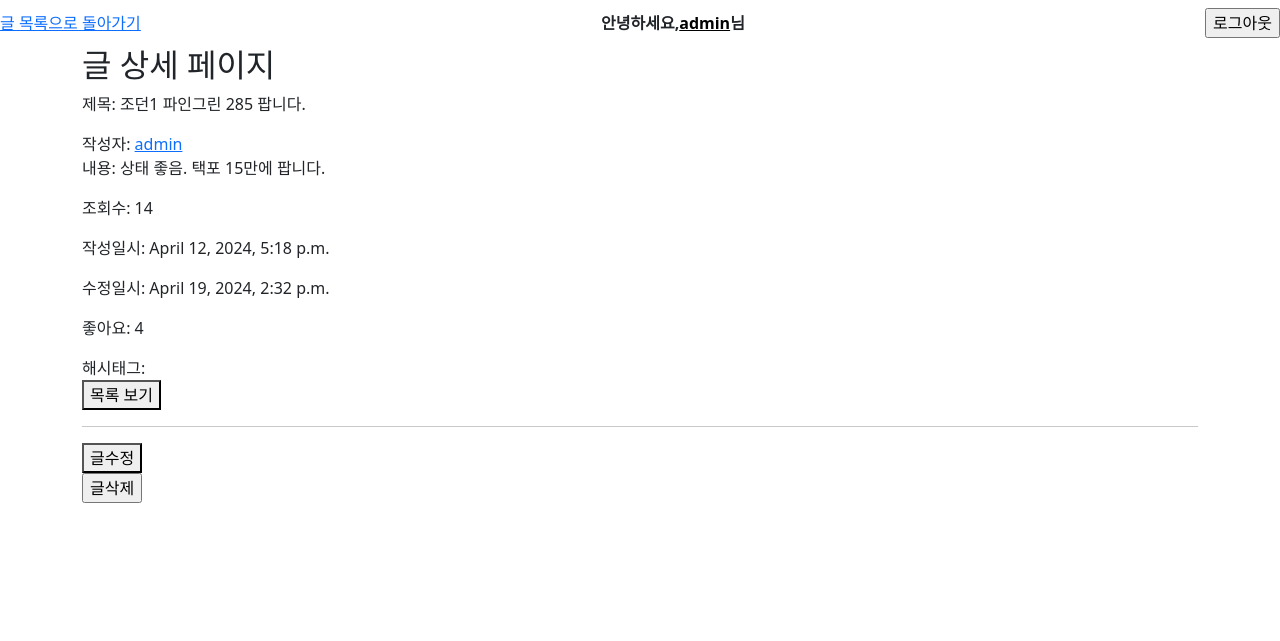
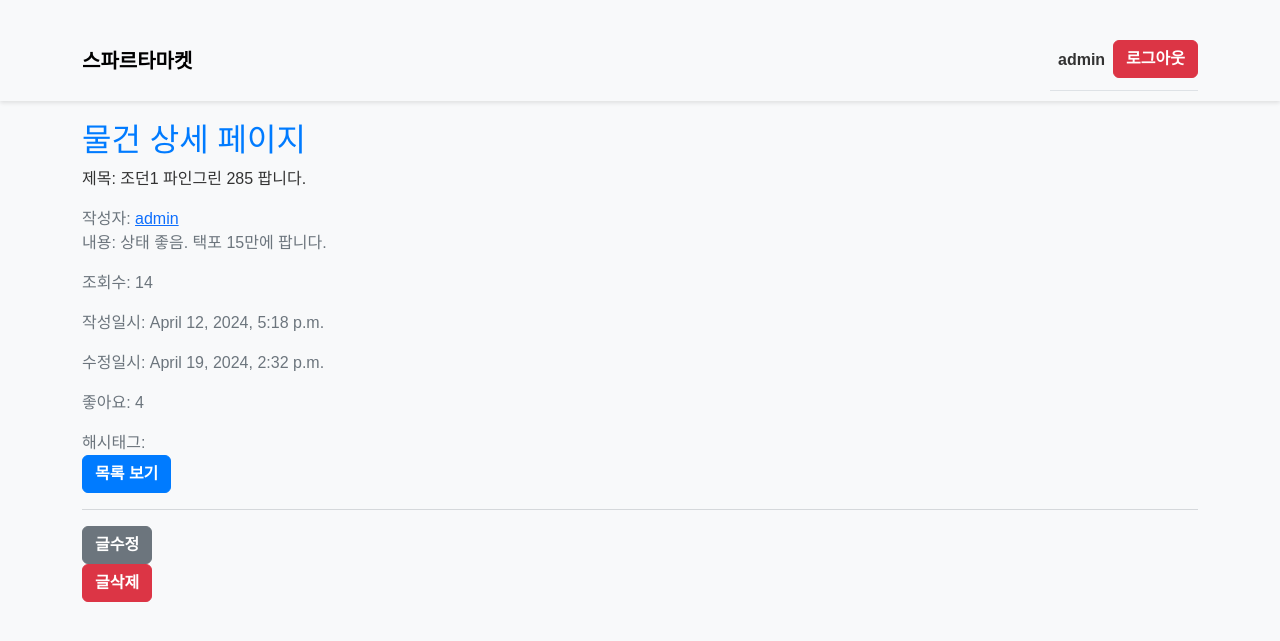
Before and after one commit to gozzun/Sparta-HW2, a Django app: page /products/5/ in a window 1280 px wide. Shown: the top 641 px of the page. Run offline with Django 4.2, Linux system fonts and the light colour scheme; a user stored in the database is signed in; data comes from the database, SQL or seed files in the repository; both versions use the stored data as it was after the commit; some libraries are stand-ins or nearby versions.

Commit message:
최종-템플릿 꾸미기 완

```diff
--- a/accounts/models.py
+++ b/accounts/models.py
@@ -9,5 +9,3 @@ class User(AbstractUser):
     )
     image = models.ImageField(upload_to="images/", blank=True) #이미지 추가
     created_at = models.DateTimeField(auto_now_add=True)
-    # products = models.ForeignKey(Product, on_delete=models.CASCADE, related_name="created_by")
-    # like_products = models.ManyToManyField(Product, related_name="liked_by")
--- a/accounts/views.py
+++ b/accounts/views.py
@@ -70,8 +70,6 @@ def login(request):
 
 @require_POST #POST 요청만 가능
 def logout(request):
-    # if request.method == "POST":
-    #     auth_logout(request)
     if request.user.is_authenticated:
         auth_logout(request)
     return redirect("products:products")
--- a/products/templates/products/create.html
+++ b/products/templates/products/create.html
@@ -3,8 +3,6 @@
 
 {% block content %}
 <h1>New Product</h1>
-<!-- 미디어 전송을 위해 enctype 부분 추가 -->
-<!-- <form action="{% url 'products:create' %}" method="POST" enctype="multipart/form-data"> -->
 <form action="{% url 'products:create' %}" method="POST" enctype="multipart/form-data">
 
     {% csrf_token %}
--- a/products/templates/products/product_detail.html
+++ b/products/templates/products/product_detail.html
@@ -1,10 +1,10 @@
 {% extends "base.html" %}
 
 {% block content %}
-
-    <h2>글 상세 페이지</h2>
+    <h2>물건 상세 페이지</h2>
     <p>제목: {{ product.title }}</p>
-    <div style="display: inline;">작성자: <a href="{% url 'accounts:profile' product.author.username %}">{{ product.author.username }}</a></div>
+    <div class="product-info">
+        작성자: <a href="{% url 'accounts:profile' product.author.username %}">{{ product.author.username }}</a>
         <!-- 이미지가 있는 product인 경우 출력 -->
         {% if product.image %}
             <br><img src="{{ product.image.url }}">
@@ -22,37 +22,14 @@
             {{ tag.name }}
         {% endfor %}
 
-    <a href="{% url 'products:products' %}"><br><button>목록 보기</button></a>
+        <a href="{% url 'products:products' %}"><br><button class="btn btn-primary">목록 보기</button></a>
         <hr>
         {% if user == product.author %}
-    <a href="{% url 'products:update' product.pk %}"><button>글수정</button></a>
+        <a href="{% url 'products:update' product.pk %}"><button class="btn btn-secondary">글수정</button></a>
         <form action="{% url 'products:delete' product.pk %}" method="POST">
             {% csrf_token %}
-        <input type="submit" value="글삭제">
+            <input type="submit" value="글삭제" class="btn btn-danger">
         </form>
         {% endif %}
-
-    {% comment %}
-    <hr>
-    <h3>댓글 {{ comments|length }}개</h3>
-    {% if request.user.is_authenticated %}
-    <form action="{% url 'products:comment_create' product.pk %}" method="POST">
-        {% csrf_token %}
-        {{ comment_form.as_p }}
-        <input type="submit" value="댓글작성">
-    </form>
-    {% endif %}
-
-    <ul>
-        {% for comment in comments %}
-            <li>{{ comment.content }} - {{ comment.user.username }}</li>
-            {% if user == comment.user %}
-            <form action="{% url 'products:comment_delete' product.pk comment.pk%}" method="POST">
-                {% csrf_token %}
-                <input type="submit" value="삭제">
-            </form>
-            {% endif %}
-        {% endfor %}
-    </ul>
-    {% endcomment %}
+    </div>
 {% endblock content %}
--- a/products/views.py
+++ b/products/views.py
@@ -18,10 +18,10 @@ def products(request):
 
     if search:
         products = products.filter(
-            Q(title__icontains=search) |  # 제목에 검색어가 포함된 경우
-            Q(content__icontains=search) |  # 물건 설명에 검색어가 포함된 경우
-            Q(hashtags__name__icontains=search) |  # 해시태그에 검색어가 포함된 경우
-            Q(author__username__icontains=search)  # 유저네임에 검색어가 포함된 경우
+            Q(title__icontains=search) |
+            Q(content__icontains=search) |
+            Q(hashtags__name__icontains=search) |
+            Q(author__username__icontains=search)
         ).distinct()  # 중복된 결과 제거
 
     context = {
@@ -32,14 +32,10 @@ def products(request):
 def product_detail(request, pk):
     product = get_object_or_404(Product, pk=pk) #500번대 에러 -> 404로 대체
     hashtag = product.hashtags.all()
-    # comment_form = CommentForm()
-    # comments = product.comments.all() # view를 건드리지 않고, html에서도 가능
     product.increment_views()
     context = {
         "product": product,
         "hashtag": hashtag,
-        # "comment_form": comment_form,
-        # "comments": comments,
     }
     return render(request, "products/product_detail.html", context)
 
--- a/static/css/style.css
+++ b/static/css/style.css
@@ -1,3 +1,104 @@
+body {
+    font-family: Arial, sans-serif;
+    background-color: #f8f9fa;
+    color: #333;
+}
+
+.navbar {
+    background-color: #fff;
+    box-shadow: 0 2px 4px rgba(0, 0, 0, 0.1);
+    padding: 10px 0;
+}
+
+.navbar-brand {
+    font-weight: bold;
+}
+
+.navbar-nav .nav-link {
+    color: #333;
+    font-weight: bold;
+}
+
+.navbar-nav .nav-link:hover {
+    color: #007bff;
+}
+
+.container {
+    margin-top: 20px;
+}
+
+h1, h2 {
+    color: #007bff;
+}
+
+h3 {
+    color: #6c757d;
+}
+
+.btn {
+    font-weight: bold;
+}
+
+.btn-primary {
+    background-color: #007bff;
+    border-color: #007bff;
+}
+
+.btn-primary:hover {
+    background-color: #0056b3;
+    border-color: #0056b3;
+}
+
+.btn-secondary {
+    background-color: #6c757d;
+    border-color: #6c757d;
+}
+
+.btn-secondary:hover {
+    background-color: #5a6268;
+    border-color: #545b62;
+}
+
+.btn-danger {
+    background-color: #dc3545;
+    border-color: #dc3545;
+}
+
+.btn-danger:hover {
+    background-color: #c82333;
+    border-color: #bd2130;
+}
+
+input[type="text"], select {
+    width: 200px;
+    padding: 8px;
+    border: 1px solid #ccc;
+    border-radius: 5px;
+}
+
+ul {
+    list-style-type: none;
+    padding: 0;
+}
+
+li {
+    border-bottom: 1px solid #dee2e6;
+    padding: 10px 0;
+}
+
 img {
-    width: 200px;
+    max-width: 100%;
+    height: auto;
+    display: block;
+    margin: 0 auto;
 }
+
+.product-info {
+    margin-top: 10px;
+    color: #6c757d;
+}
+
+.hashtag {
+    color: #28a745;
+    font-weight: bold;
+}
--- a/templates/base.html
+++ b/templates/base.html
@@ -7,23 +7,40 @@
     <meta name="viewport" content="width=device-width, initial-scale=1.0">
     <link href="https://cdn.jsdelivr.net/npm/bootstrap@5.3.3/dist/css/bootstrap.min.css" rel="stylesheet" integrity="sha384-QWTKZyjpPEjISv5WaRU9OFeRpok6YctnYmDr5pNlyT2bRjXh0JMhjY6hW+ALEwIH" crossorigin="anonymous">
     <script src="https://kit.fontawesome.com/b36b26d610.js" crossorigin="anonymous"></script>
-    <title>Document</title>
+    <link rel="stylesheet" href="{% static 'css/style.css' %}">
+    <title>스파르타마켓</title>
 </head>
 <body>
-    <div class="navbar">
+    <nav class="navbar navbar-expand-lg navbar-light bg-light">
+        <div class="container">
+            <a class="navbar-brand" href="{% url 'products:products'%}">스파르타마켓</a>
+            <button class="navbar-toggler" type="button" data-bs-toggle="collapse" data-bs-target="#navbarNav" aria-controls="navbarNav" aria-expanded="false" aria-label="Toggle navigation">
+                <span class="navbar-toggler-icon"></span>
+            </button>
+            <div class="collapse navbar-collapse" id="navbarNav">
+                <ul class="navbar-nav ms-auto">
                     {% if request.user.is_authenticated %}
-            <a href="{% url 'products:products'%}">글 목록으로 돌아가기</a>
-            <div style="font-weight:bold;">안녕하세요,<a href="{% url 'accounts:profile' user.username %}" style="color:black">{{ user }}</a>님</div>
+                        <li class="nav-item">
+                            <a class="nav-link" href="{% url 'accounts:profile' user.username %}">{{ user }}</a>
+                        </li>
+                        <li class="nav-item">
                             <form action="{% url 'accounts:logout' %}" method="POST">
                                 {% csrf_token %}
-                <input type="submit" value="로그아웃">
+                                <button type="submit" class="btn btn-danger">로그아웃</button>
                             </form>
+                        </li>
                     {% else %}
-            <a href="{% url 'products:products'%}">글 목록으로 돌아가기</a>
-            <a href="{% url 'accounts:login'%}">로그인</a>
-            <a href="{% url 'accounts:signup'%}">회원가입</a>
+                        <li class="nav-item">
+                            <a class="nav-link" href="{% url 'accounts:login'%}">로그인</a>
+                        </li>
+                        <li class="nav-item">
+                            <a class="nav-link" href="{% url 'accounts:signup'%}">회원가입</a>
+                        </li>
                     {% endif %}
+                </ul>
             </div>
+        </div>
+    </nav>
 
     <div class="container">
         {% block content %}
```
Also changed, not shown: products/forms.py (+0 -24 lines), products/models.py (+0 -12 lines), products/templates/products/products.html (+4 -4 lines), db.sqlite3, media/images/KakaoTalk_20240119_235620623.jpg (added). Lines whose indentation alone changed are shown as unchanged.
